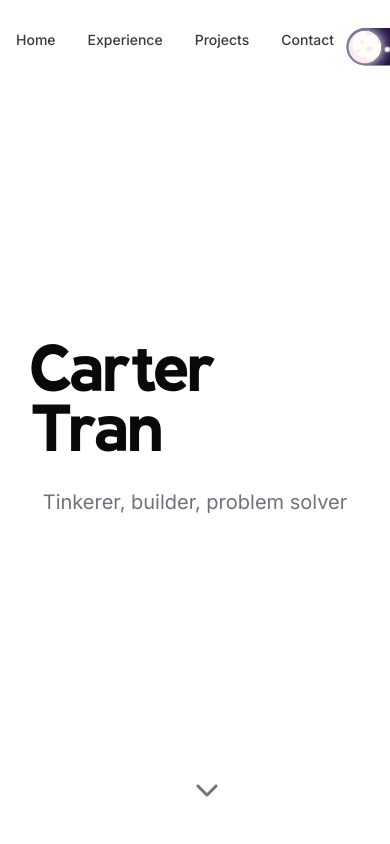
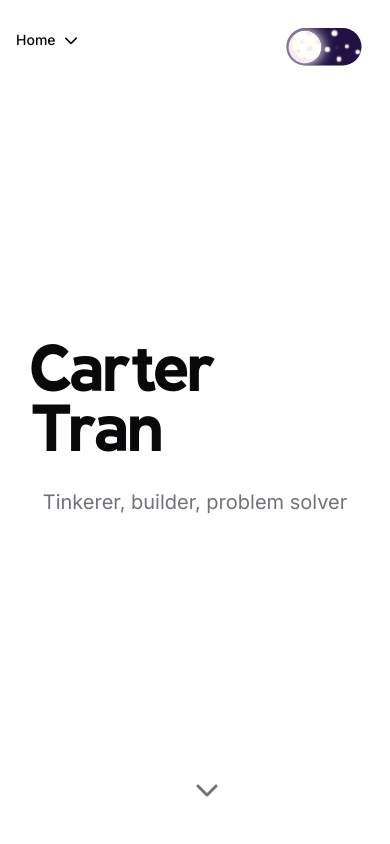
Before and after one commit to CarterT27/portfolio, a Next.js app: page / in a window 390 px wide. Shown: the top 844 px of the page. Built offline with nearby package versions, Linux system fonts and the light colour scheme.

Commit message:
fix navbar spacing on mobile

```diff
--- a/components/Navbar.tsx
+++ b/components/Navbar.tsx
@@ -14,6 +14,8 @@ const navItems = [
 
 export default function Navbar() {
   const [showNavbar, setShowNavbar] = useState(false);
+  const [isDropdownOpen, setIsDropdownOpen] = useState(false);
+  const [currentSection, setCurrentSection] = useState("Home");
 
   useEffect(() => {
     const handleScroll = () => {
@@ -25,6 +27,23 @@ export default function Navbar() {
       } else {
         setShowNavbar(false);
       }
+
+      // Update current section based on scroll position
+      const sections = navItems.map(item => ({
+        id: item.id,
+        element: document.getElementById(item.id),
+        label: item.label
+      }));
+
+      const current = sections.find(section => {
+        if (!section.element) return false;
+        const rect = section.element.getBoundingClientRect();
+        return rect.top <= 100 && rect.bottom >= 100;
+      });
+
+      if (current) {
+        setCurrentSection(current.label);
+      }
     };
 
     window.addEventListener("scroll", handleScroll);
@@ -35,6 +54,7 @@ export default function Navbar() {
     const section = document.getElementById(sectionId);
     if (section) {
       section.scrollIntoView({ behavior: "smooth" });
+      setIsDropdownOpen(false);
     }
   };
 
@@ -48,7 +68,39 @@ export default function Navbar() {
     >
       <div className="container mx-auto px-4">
         <div className="flex items-center justify-between">
-          <div className="flex items-center space-x-8">
+          {/* Mobile Dropdown */}
+          <div className="relative md:hidden">
+            <button
+              onClick={() => setIsDropdownOpen(!isDropdownOpen)}
+              className="flex items-center space-x-2 text-sm font-medium text-foreground"
+            >
+              <span>{currentSection}</span>
+              <FontAwesomeIcon
+                icon={faChevronDown}
+                className={`transition-transform duration-200 ${
+                  isDropdownOpen ? "rotate-180" : ""
+                }`}
+              />
+            </button>
+            {isDropdownOpen && (
+              <div className="absolute top-full left-0 mt-2 w-48 rounded-md shadow-lg bg-background border border-border">
+                <div className="py-2">
+                  {navItems.map((item) => (
+                    <button
+                      key={item.id}
+                      onClick={() => scrollToSection(item.id)}
+                      className="w-full text-left px-4 py-2 text-sm text-foreground hover:bg-primary/10"
+                    >
+                      {item.label}
+                    </button>
+                  ))}
+                </div>
+              </div>
+            )}
+          </div>
+
+          {/* Desktop Navigation */}
+          <div className="hidden md:flex items-center space-x-8">
             {navItems.map((item) => (
               <button
                 key={item.id}
@@ -61,6 +113,7 @@ export default function Navbar() {
               </button>
             ))}
           </div>
+
           <div className="flex items-center">
             <ThemeToggle />
           </div>
```
